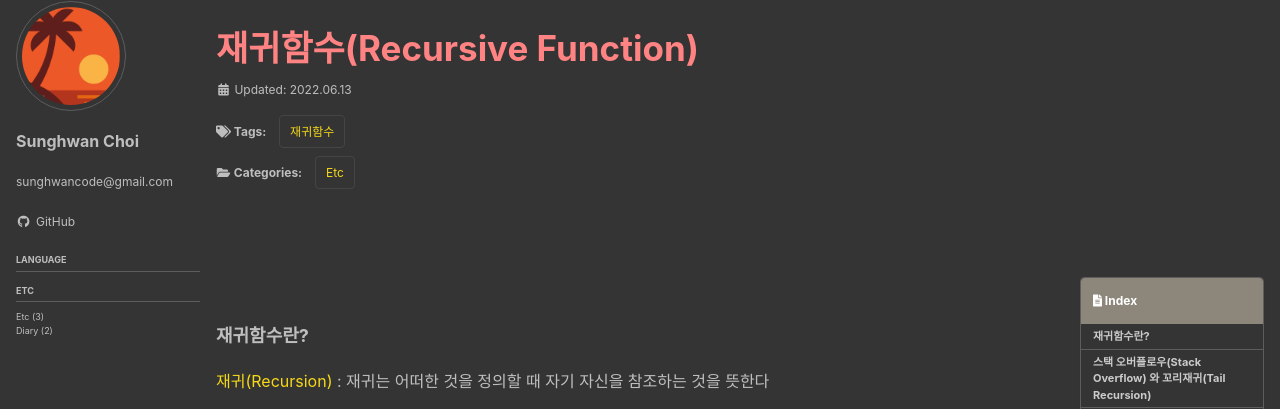
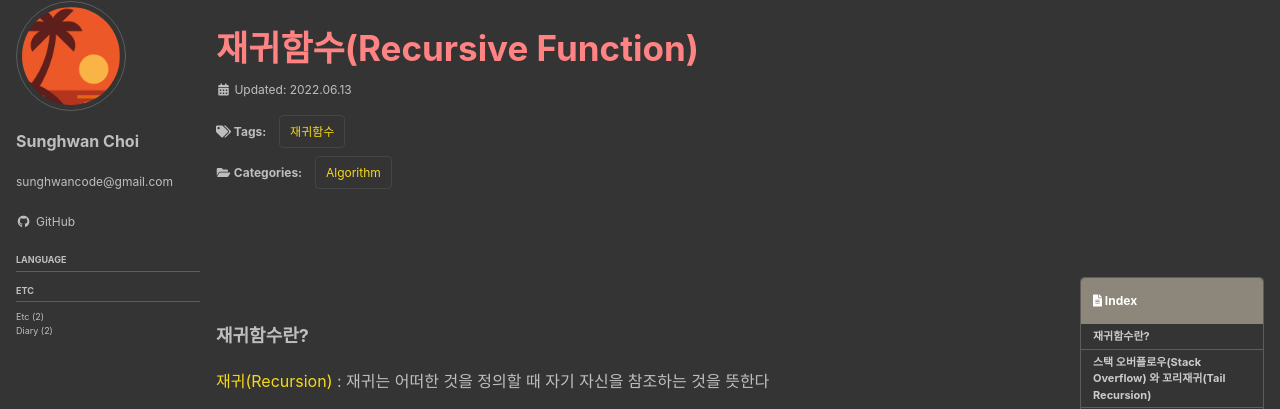
Before and after one commit to sunghwancode/sunghwancode.github.io, a Jekyll site: the page built from _posts/Algorithm/2022-06-13-recursion.md, in a window 1280 px wide and 900 px high. Shown: the part 80-489 px from the top of the window. Built offline with Jekyll 4.4.1, drawn with Linux system fonts in a browser that asks for light colours; cached includes are drawn as plain includes; comment, search, counter and statistics services are not loaded.

Commit message:
recursion

```diff
--- a/_posts/Etc/2022-06-13-recursion.md
+++ b/_posts/Algorithm/2022-06-13-recursion.md
@@ -2,7 +2,7 @@
 title: "재귀함수(Recursive Function)"
 
 categories:
-  - Etc
+  - Algorithm
 tags:
   - [재귀함수]
 
```
